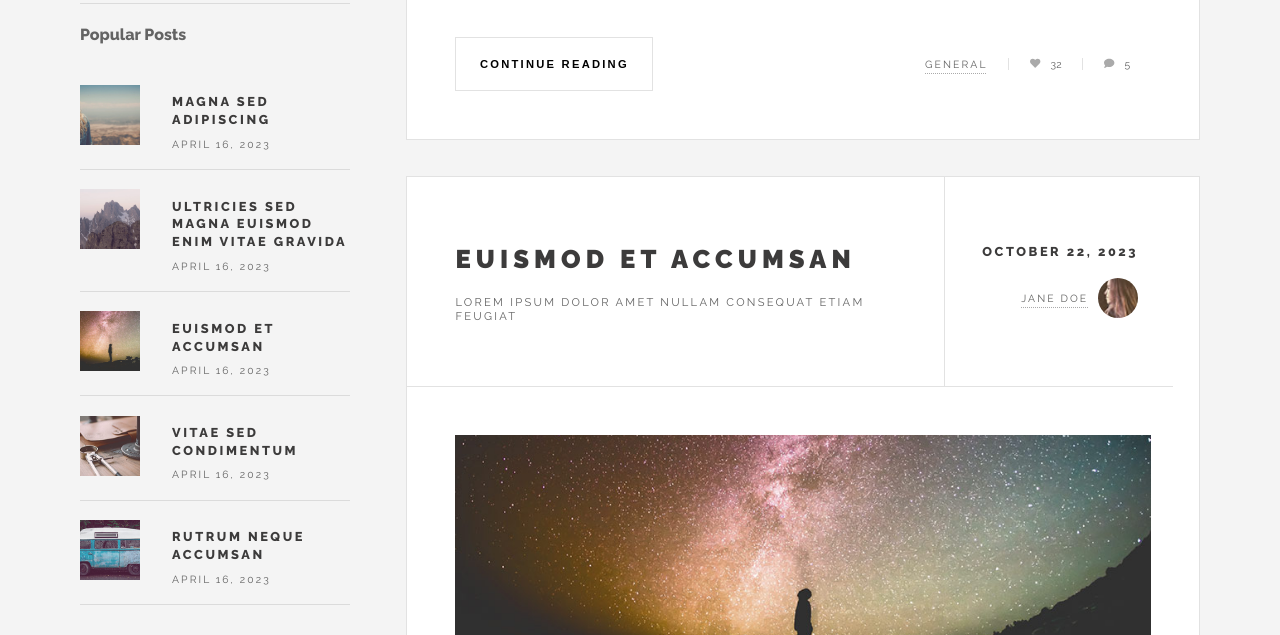
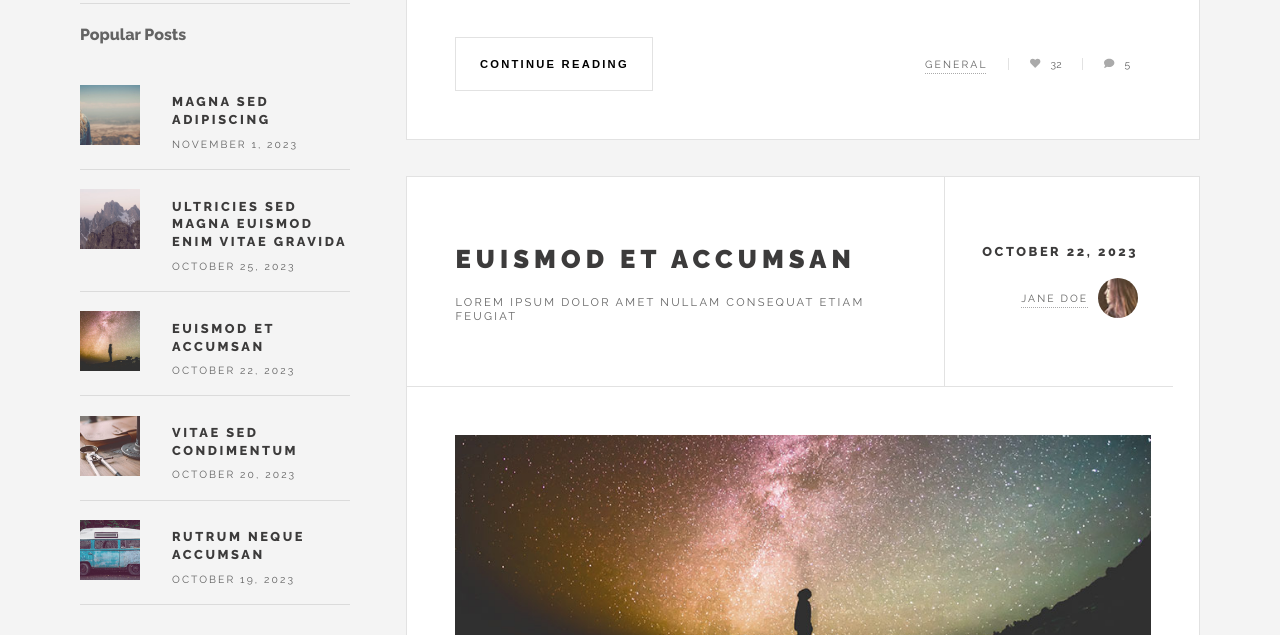
Before and after one commit to hyemin12/responsive-site-future_imperfect, a React (Create React App) app: page / in a window 1280 px wide. Shown: the part 1700-2335 px from the top of the page. Built offline with nearby package versions, Linux system fonts and the light colour scheme.

Commit message:
'안쓰는코드삭제'

```diff
--- a/src/components/MiniPost.js
+++ b/src/components/MiniPost.js
@@ -1,7 +1,6 @@
 import { Link } from "react-router-dom";
 import styled from "styled-components";
 import Date from "./Elements/Date";
-// import Img from "./Elements/Img";
 import Title from "./Elements/Title";
 
 const MiniPost = (post) => {
@@ -15,7 +14,7 @@ const MiniPost = (post) => {
       </>
       <div>
         <Title text={title} path={id} size={"0.8em"} />
-        <Date />
+        <Date d={date} />
       </div>
     </MiniPostContainer>
   );
```
